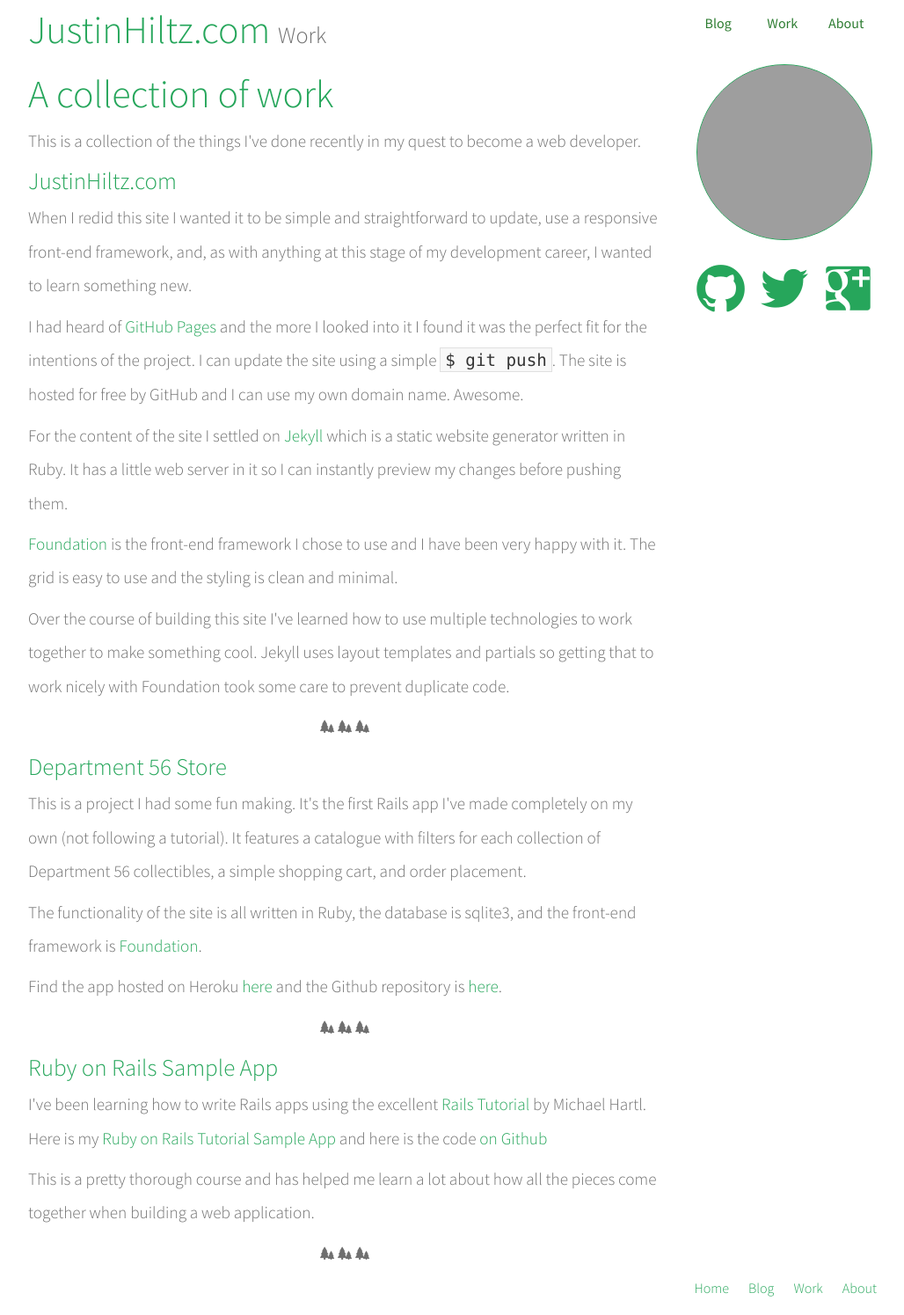
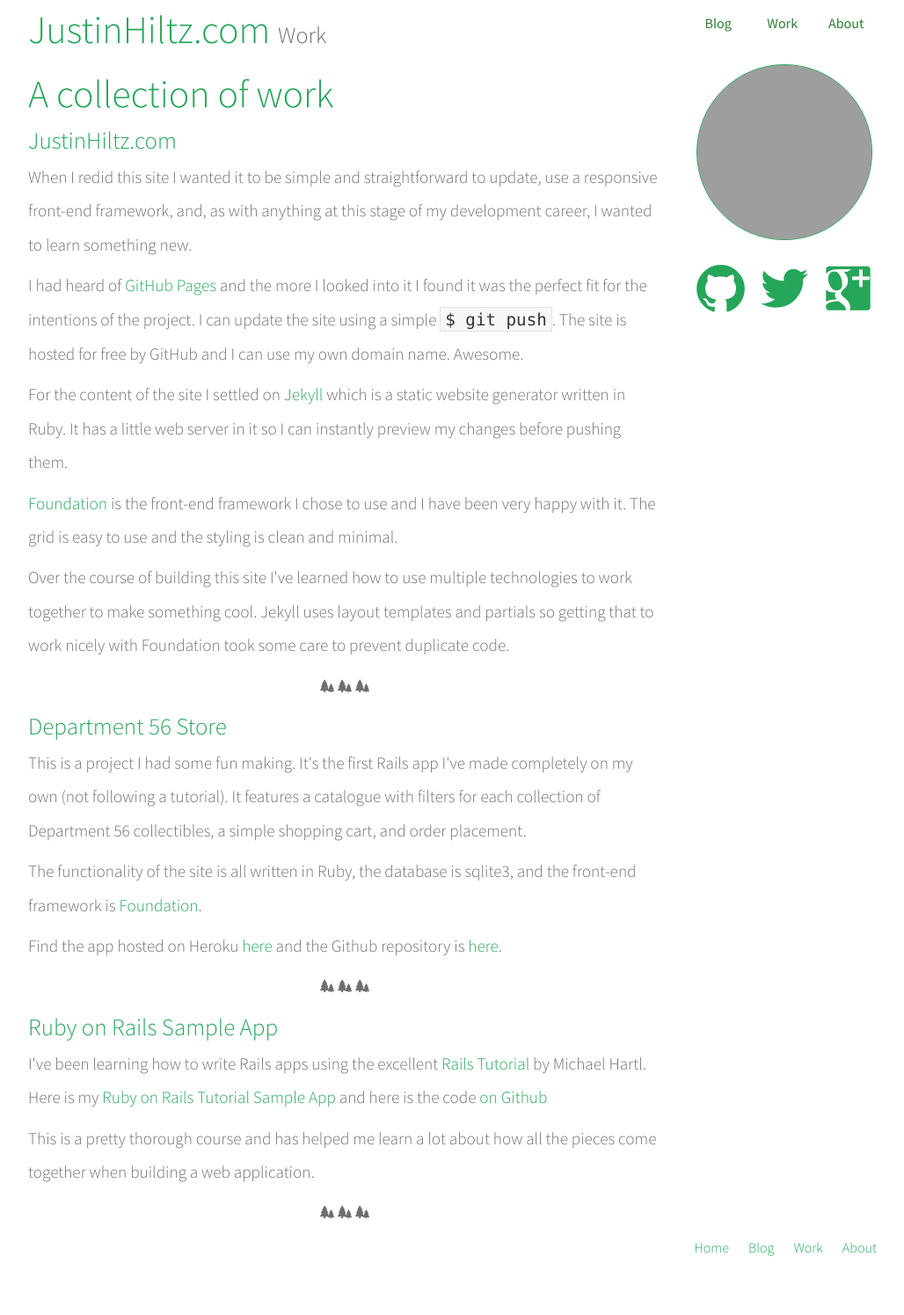
Before and after one commit to JustinHiltz/JustinHiltz.github.io, a Jekyll site: the page built from work/index.html, in a window 1280 px wide. Shown: the whole page at 88% size, without its empty margins (123-1151 px from the left). Built offline with Jekyll 4.4.1, drawn with Linux system fonts in a browser that asks for light colours; Markdown is read by kramdown in place of the engine named in the settings; comment, search, counter and statistics services are not loaded; after the commit the page ends 1448 px from its top, so only the background shows below that; grey boxes are pictures that could not be loaded.

Commit message:
Add some links to headings

```diff
--- a/work/index.html
+++ b/work/index.html
@@ -3,11 +3,8 @@
 title: Work
 ---
 <h1>A collection of work</h1>
-<p>
-	This is a collection of the things I've done recently in my quest to become a web developer.
-</p>
 
-<h3>JustinHiltz.com</h3>
+<h3><a href="http://JustinHiltz.com">JustinHiltz.com</a></h3>
 <p>When I redid this site I wanted it to be simple and straightforward to update, use a responsive front-end framework, and, as with anything at this stage of my development career, I wanted to learn something new.</p>
 
 <p>I had heard of <a href="http://pages.github.com">GitHub Pages</a> and the more I looked into it I found it was the perfect fit for the intentions of the project. I can update the site using a simple <code>$ git push</code>. The site is hosted for free by GitHub and I can use my own domain name. Awesome.</p>
@@ -24,7 +21,7 @@
 	<i class="fi-trees"></i>
 </p>
 
-<h3>Department 56 Store</h3>
+<h3><a href="https://github.com/JustinHiltz/dept_56_store">Department 56 Store</a></h3>
 <p>This is a project I had some fun making. It's the first Rails app I've made completely on my own (not following a tutorial). It features a catalogue with filters for each collection of Department 56 collectibles, a simple shopping cart, and order placement.</p>
 
 <p>The functionality of the site is all written in Ruby, the database is sqlite3, and the front-end framework is <a href="http://foundation.zurb.com">Foundation</a>.</p>
@@ -37,7 +34,7 @@
 	<i class="fi-trees"></i>
 </p>
 
-<h3>Ruby on Rails Sample App</h3>
+<h3><a href="https://github.com/JustinHiltz/sample_app">Ruby on Rails Sample App</a></h3>
 <p>I've been learning how to write Rails apps using the excellent <a href="http://www.railstutorial.org/">Rails Tutorial</a> by Michael Hartl. Here is my <a href="https://nameless-basin-3231.herokuapp.com">Ruby on Rails Tutorial Sample App</a> and here is the code <a href="https://github.com/JustinHiltz/sample_app">on Github</a></p>
 
 <p>This is a pretty thorough course and has helped me learn a lot about how all the pieces come together  when building a web application.</p>
```
Also changed, not shown: 1 other file.
